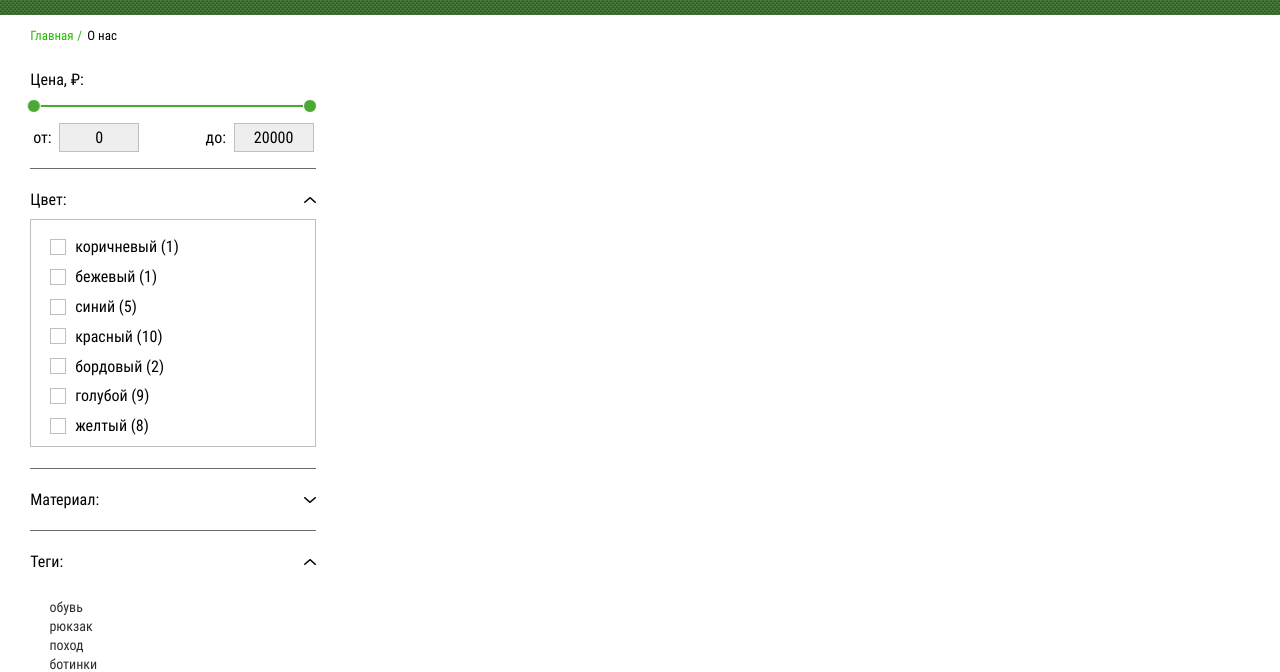
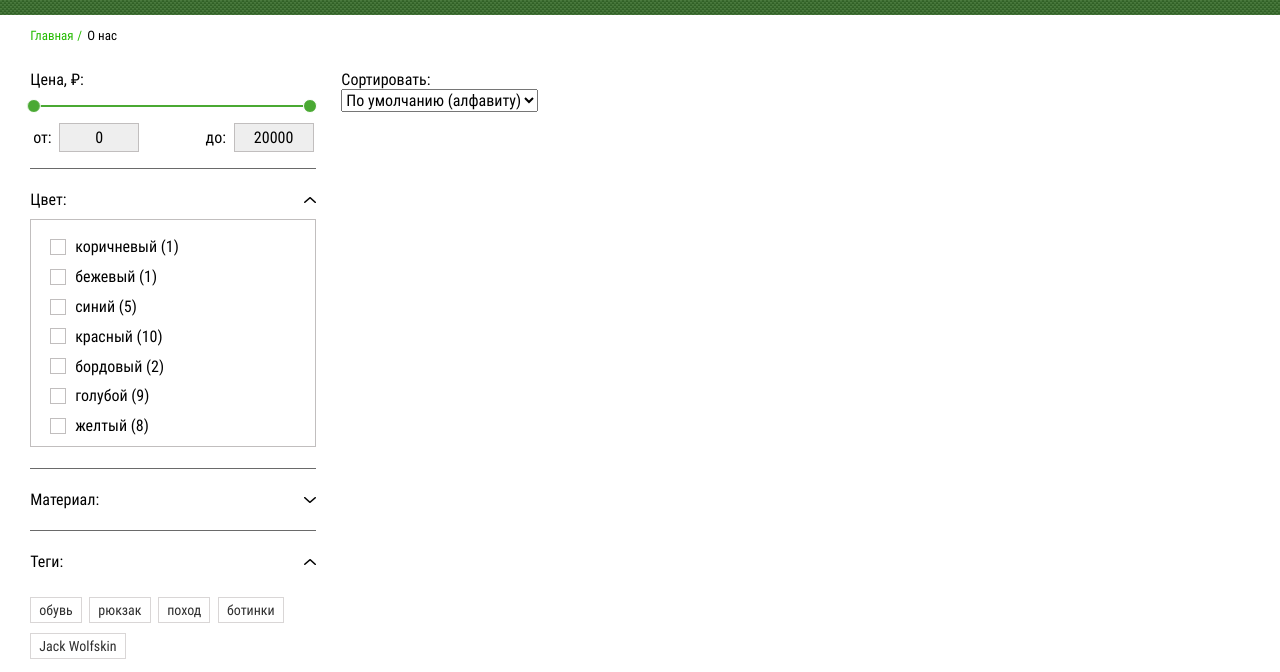
Before and after one commit to krasnopyorovalex/touristik, a website: page src/catalog.html in a window 1280 px wide. Shown: the part 280-952 px from the top of the page. Drawn offline with Linux system fonts and the light colour scheme.

Commit message:
commit css changes

```diff
--- a/src/catalog.html
+++ b/src/catalog.html
@@ -221,7 +221,17 @@
                     </div>
                 </div>
                 <div class="col-9">
-
+                    <div class="sorting">
+                        <div class="label">Сортировать:</div>
+                        <form action="#">
+                            <div class="single__block">
+                                <select name="alphabet">
+                                    <option value="one">По умолчанию (алфавиту)</option>
+                                    <option value="two">От А до Я</option>
+                                </select>
+                            </div>
+                        </form>
+                    </div>
                 </div>
             </div>
         </div>
--- a/src/precss/css/nouislider.styl
+++ b/src/precss/css/nouislider.styl
@@ -82,6 +82,9 @@ html:not([dir="rtl"]) .noUi-horizontal .noUi-origin {
   background-color: #4aa933;
   border-radius: 50%
   outline none
+}
+.noUi-horizontal .noUi-handle:hover {
+  cursor: pointer
 }
 .noUi-vertical {
   width: 18px;
--- a/src/precss/filter-panel.styl
+++ b/src/precss/filter-panel.styl
@@ -72,11 +72,22 @@
     .tags
       border: none
       max-height: 100%
+      padding 1em 0
       li
+        margin: 0 4px 10px 0
+        display: inline-block
         a
+          display: block
           color: #2f2f2f
           font-size: rem(14px)
           font-weight: 400
+          padding 4px 8px
+          border: 1px solid #d9d6d6
+          background-color: #ffffff
+          &:hover
+            border: 1px solid #4aa933
+            &:after
+              opacity 0
     .single__block-price
       display: flex
       flex-wrap wrap
@@ -96,3 +107,8 @@
           text-align: center
           width: 80px
           padding 4px 5px
+.sorting
+  margin 1em 0
+  .label
+    font-size: rem(16px)
+    font-weight: 500
--- a/src/prejs/app.js
+++ b/src/prejs/app.js
@@ -131,7 +131,7 @@ jQuery(document).ready(function() {
 
         filterPanel.find(".filter__block:not(.is__opened) .list").removeClass("hidden").hide();
 
-        filterPanel.on('click', '.label', function () {
+        filterPanel.on('click', '.filter__block .label', function () {
             var _this = jQuery(this),
                 filterBlock = _this.next('div').closest(".filter__block");
             if(filterBlock.hasClass("is__opened")){
```
Also changed, not shown: src/css/app.min.css, src/js/app.min.js.
